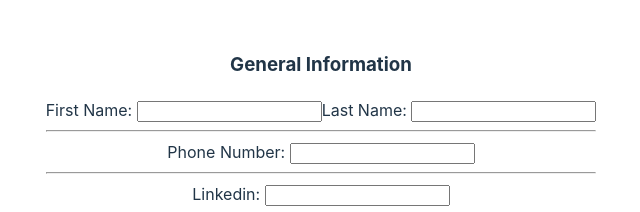
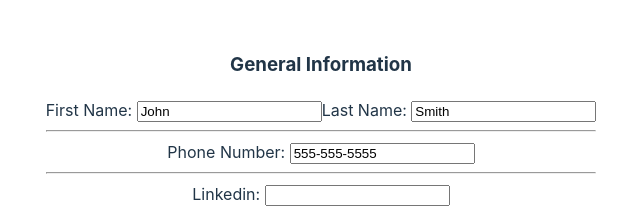
Before and after one commit to sara-naeem-cs/ResumeBuilder, a React (Vite) app: page / in a window 1280 px wide. Shown: the top 212 px of the page, without its empty margins (319-959 px from the left). Built offline with nearby package versions, Linux system fonts and the light colour scheme.

Commit message:
General Information section finished

```diff
--- a/src/GeneralInformation.jsx
+++ b/src/GeneralInformation.jsx
@@ -1,6 +1,6 @@
 import { useState } from 'react'
 
-function GeneralInformationForm() {
+function GeneralInformationForm({ currentGeneralInfo }) {
   function handleSubmit(e) {
     // Prevent the browser from reloading the page
     e.preventDefault();
@@ -16,22 +16,22 @@ function GeneralInformationForm() {
       <>
         <form method="post" onSubmit={handleSubmit}>
         <label>
-          First Name: <input name="mySchool" defaultValue="" />
+          First Name: <input name="firstName" defaultValue={currentGeneralInfo.firstName} />
         </label>
         <label>
-          Last Name: <input name="mySchoolCity" defaultValue="" />
+          Last Name: <input name="lastName" defaultValue={currentGeneralInfo.lastName} />
         </label>
         <hr />
         <label>
-          Phone Number: <input name="phoneNumber" defaultValue="" />
+          Phone Number: <input name="phoneNumber" defaultValue={currentGeneralInfo.phoneNumber} />
         </label>
         <hr />
         <label>
-          Linkedin: <input name="linkedin" defaultValue="" />
+          Linkedin: <input name="linkedin" defaultValue={currentGeneralInfo.linkedin}/>
         </label>
         <hr />
         <label>
-          GitHub: <input name="github" defaultValue="" />
+          GitHub: <input name="github" defaultValue={currentGeneralInfo.github} />
         </label>
         <hr />
         <button type="reset">Reset form</button>
@@ -42,16 +42,19 @@ function GeneralInformationForm() {
   }
 
 export default function GeneralInformation() {
-    /*const [count, setCount] = useState(0)
-    const animals = ["Lion", "Cow", "Snake", "Lizard"];
-    const handleButtonClick = (url) => {
-      window.location.href = url;
-    };*/
+    const [genInfo, setGenInfo] = useState({
+      firstName: 'John',
+      lastName: 'Smith',
+      phoneNumber: '555-555-5555',
+      linkedin: '',
+      github: ''
+  });
+
 
     return (
       <>
         <h3>General Information</h3>
-        <GeneralInformationForm></GeneralInformationForm>
+        <GeneralInformationForm currentGeneralInfo={genInfo} ></GeneralInformationForm>
       </>
     )
 
```
